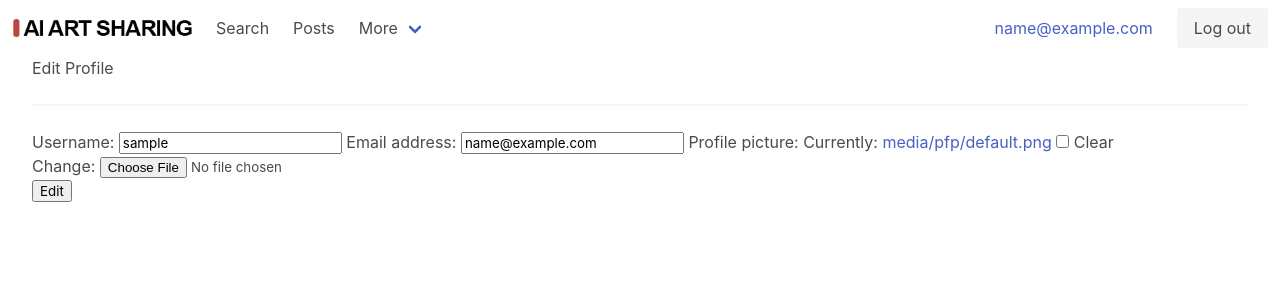
After one commit to bernasx/aiartsharing, a Django app: page /auth/profile/edit/ in a window 1280 px wide. The commit adds this page. Shown: the top 300 px of the page. Run offline with Django 4.2, Linux system fonts and the light colour scheme; the visitor is signed in with stand-in values (Sample User, id 1); data comes from the database, SQL or seed files in the repository; some libraries are stand-ins or nearby versions.

Commit message:
Preliminary profile edit and password change functionality

```diff
--- a/aiart_auth/admin.py
+++ b/aiart_auth/admin.py
@@ -12,7 +12,7 @@ class CustomUserAdmin(UserAdmin):
     list_display = ("email", "username", "is_staff", "is_active",)
     list_filter = ("email", "username", "is_staff", "is_active",)
     fieldsets = (
-        (None, {"fields": ("email", "username","password")}),
+        (None, {"fields": ("email", "username","password","profile_picture")}),
         ("Permissions", {"fields": ("is_staff", "is_active", "groups", "user_permissions")}),
     )
     add_fieldsets = (
--- a/aiart_auth/forms.py
+++ b/aiart_auth/forms.py
@@ -1,21 +1,24 @@
 from django.contrib.auth.forms import UserCreationForm, UserChangeForm, AuthenticationForm
-from django.forms import EmailField
+from django.forms import EmailField,ModelForm
 from .models import CustomUser
 
 
+# Admin Panel stuff
 class CustomUserCreationForm(UserCreationForm):
 
     class Meta:
         model = CustomUser
-        fields = ("email",)
+        fields = ["email",]
 
 
 class CustomUserChangeForm(UserChangeForm):
 
     class Meta:
         model = CustomUser
-        fields = ("email",)
+        fields = ["username", "email", "profile_picture"]
 
+
+# Account Creation
 class RegisterForm(UserCreationForm):
 
     class Meta:
@@ -27,3 +30,12 @@ class LoginForm(AuthenticationForm):
     # so we have to work around that and make this an email field, and make the template properly
     # handle the special username case
     username = EmailField(label='Email', required=True)
+
+
+# Account Management
+
+class EditProfileForm(ModelForm):
+
+    class Meta:
+        model = CustomUser
+        fields = ["username", "email", "profile_picture"]
--- a/aiart_auth/models.py
+++ b/aiart_auth/models.py
@@ -2,6 +2,7 @@ from django.db import models
 from django.contrib.auth.models import AbstractBaseUser, PermissionsMixin
 from django.utils import timezone
 from .managers import CustomUserManager
+from django.utils import timezone
 import uuid
 
 # Create your models here.
@@ -13,6 +14,8 @@ class CustomUser(AbstractBaseUser, PermissionsMixin):
     is_active = models.BooleanField(default=True)
     date_joined = models.DateTimeField(default=timezone.now)
     username = models.CharField(max_length=40)
+    profile_picture = models.ImageField(upload_to='media/pfp/', default='media/pfp/default.png', blank=True)
+    profile_picture_last_update = models.DateTimeField(default=timezone.now)
 
     USERNAME_FIELD = "email"
     REQUIRED_FIELDS = []
--- /dev/null
+++ b/aiart_auth/templates/profile/edit.html
@@ -0,0 +1,29 @@
+{% extends 'base.html' %}
+{% load widget_tweaks %}
+{% block content %}
+<div class="">
+    <p class="">Edit Profile</p>
+    <hr/>
+    <form method="POST" action="{% url 'profile_edit' %}" autocomplete='off' enctype="multipart/form-data">
+        {% csrf_token %}
+
+        <div class="">
+
+            <label>{{ form.username.label_tag }}</label>
+            {{ form.username.errors }}
+            {% render_field form.username class=""%}
+
+            <label>{{ form.email.label_tag }}</label>
+            {{ form.email.errors }}
+            {% render_field form.email class=""%}
+
+            <label>{{ form.profile_picture.label_tag }}</label>
+            {{ form.profile_picture.errors }}
+            {% render_field form.profile_picture class="" %}
+        </div>
+
+        <button type="submit" class="">Edit</button>
+    </form>
+</div>
+
+{% endblock content %}
--- a/aiart_auth/urls.py
+++ b/aiart_auth/urls.py
@@ -7,4 +7,8 @@ urlpatterns = [
     path('login/', views.Login.as_view(), name='login'),
     path('logout/', LogoutView.as_view(), name='logout'),
     path('register/', views.RegisterView.as_view(), name="register"),
+    path('profile/<uuid:uuid>', views.ProfileView.as_view(), name="profile"),
+    path('profile/', views.ProfileView.as_view(), name="profile"),
+    path('profile/edit/',views.ProfileEditView.as_view(), name="profile_edit"),
+    path('profile/password/', views.PasswordChange.as_view(), name='password_change')
 ]
--- a/aiart_auth/views.py
+++ b/aiart_auth/views.py
@@ -1,8 +1,14 @@
-from django.contrib.auth.views import LoginView
-from django.views.generic.edit import FormView
+from django.contrib.auth.views import LoginView, PasswordChangeView
+from django.contrib.auth.forms import PasswordChangeForm
+from django.views.generic.edit import FormView, UpdateView
+from django.contrib.auth import logout
+from django.views.generic import DetailView
 from django.urls import reverse_lazy
-from .forms import RegisterForm, LoginForm
-
+from .forms import RegisterForm, LoginForm, EditProfileForm
+from .models import *
+from django.shortcuts import render, redirect, get_object_or_404
+from django.contrib.auth.decorators import login_required
+from django.utils.decorators import method_decorator
 
 # Create your views here.
 
@@ -19,3 +25,37 @@ class RegisterView(FormView):
     def form_valid(self, form):
         form.save()  # save the user
         return super().form_valid(form)
+
+
+class ProfileView(DetailView):
+    model = CustomUser
+    template_name = 'profile/profile.html'
+
+
+    def get_object(self):
+        if not self.kwargs.get('uuid'):
+            return CustomUser.objects.get(pk=self.request.user.pk)
+        return CustomUser.objects.get(uuid=self.kwargs.get('uuid'))
+
+@method_decorator(login_required, name='dispatch')
+class ProfileEditView(UpdateView):
+    model = CustomUser
+    template_name = 'profile/edit.html'
+    form_class = EditProfileForm
+    success_url = reverse_lazy('profile')
+
+    def get_object(self):
+        return CustomUser.objects.get(pk=self.request.user.pk)
+
+@method_decorator(login_required, name='dispatch')
+class PasswordChange(PasswordChangeView):
+    model = CustomUser
+    template_name = 'profile/password.html'
+    form_class = PasswordChangeForm
+    success_url = reverse_lazy('login')
+
+    def form_valid(self, form):
+        form.save()
+        self.request.session.flush()
+        logout(self.request)
+        return super().form_valid(form)
--- a/aiart_main/templates/base.html
+++ b/aiart_main/templates/base.html
@@ -16,7 +16,7 @@
 </head>
 <body>
     {% include 'partials/navbar.html' %}
-    <div class='container is-fullhd'>
+    <div class='container is-fluid'>
         {% block content %}
         {% endblock %}
     </div>
--- a/aiart_main/templates/partials/navbar.html
+++ b/aiart_main/templates/partials/navbar.html
@@ -15,11 +15,11 @@
     <div id="navbar-main" class="navbar-menu">
       <div class="navbar-start">
         <a class="navbar-item" href="{% url 'main:index' %}">
-          Home
+          Search
         </a>
 
         <a class="navbar-item" >
-          Documentation
+          Posts
         </a>
 
         <div class="navbar-item has-dropdown is-hoverable">
@@ -29,10 +29,10 @@
 
           <div class="navbar-dropdown">
             <a class="navbar-item">
-              About
+              Help
             </a>
             <a class="navbar-item">
-              Jobs
+              About
             </a>
             <a class="navbar-item">
               Contact
@@ -48,7 +48,7 @@
       {%if user.is_authenticated%}
       <div class="navbar-end">
         <div class="navbar-item">
-            <a> {{user.email}} </a>
+            <a href="{% url 'profile' user.uuid %}"> {{user.email}} </a>
         </div>
         <div class="navbar-item">
           <div class="buttons">
--- a/aiartsharing/settings.py
+++ b/aiartsharing/settings.py
@@ -29,7 +29,7 @@ SECRET_KEY = 'django-insecure-^1ug^8)5-7tr5+=##s+x778gxu$-@*k)myzaekx)&b6w+8uobd
 # SECURITY WARNING: don't run with debug turned on in production!
 DEBUG = True
 
-ALLOWED_HOSTS = []
+ALLOWED_HOSTS = ['192.168.1.67','0.0.0.0','localhost', '127.0.0.1']
 
 
 # Application definition
@@ -130,6 +130,9 @@ USE_TZ = True
 STATIC_URL = '/static/'
 STATICFILES_DIRS = [BASE_DIR / 'static']
 
+MEDIA_ROOT = BASE_DIR / ''
+MEDIA_URL ='/media/'
+
 # Default primary key field type
 # https://docs.djangoproject.com/en/4.1/ref/settings/#default-auto-field
 
--- a/aiartsharing/urls.py
+++ b/aiartsharing/urls.py
@@ -1,9 +1,10 @@
 from django.contrib import admin
 from django.urls import path, include
-
+from django.conf import settings
+from django.conf.urls.static import static
 urlpatterns = [
     path('content/', include('aiart_content.urls')),
     path('auth/', include('aiart_auth.urls')),
     path('', include('aiart_main.urls')),
     path('admin/', admin.site.urls),
-]
+] + static(settings.MEDIA_URL, document_root=settings.MEDIA_ROOT)
```
Also changed, not shown: aiart_auth/templates/profile/password.html (added, +10 -0 lines), aiart_auth/templates/profile/profile.html (added, +12 -0 lines), aiart_auth/migrations/0009_customuser_profile_picture_and_more.py (added).
